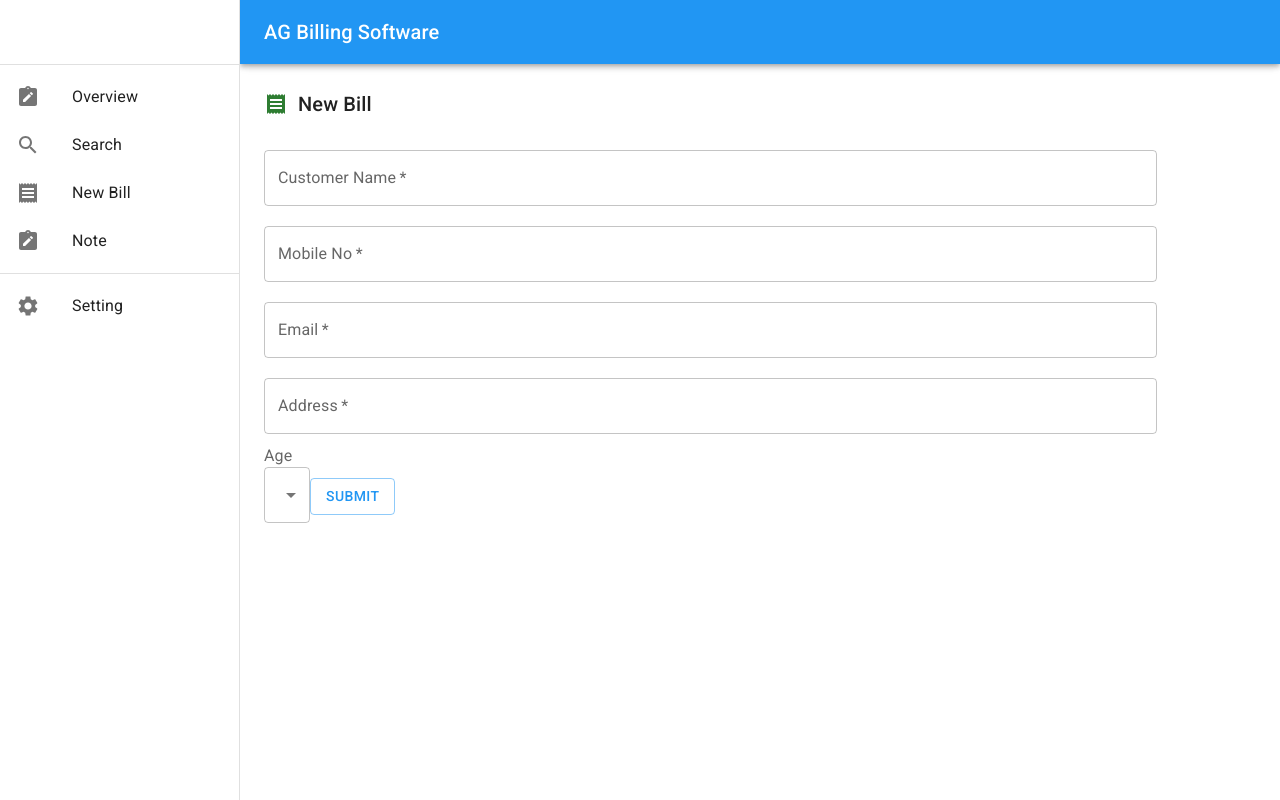
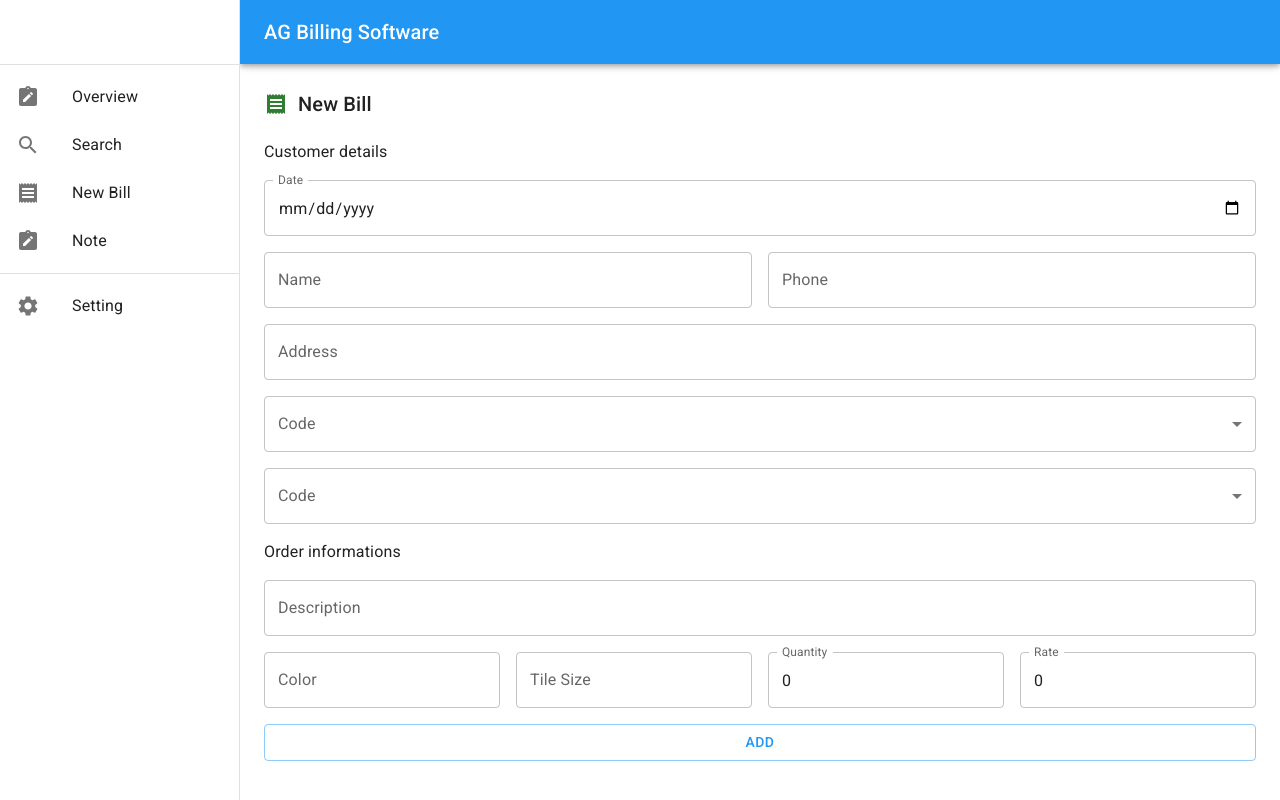
Before and after one commit to tanbiranjum/billing-management, a React (Create React App) app: page / in a window 1280 px wide. Built offline with nearby package versions, Linux system fonts and the light colour scheme.

Commit message:
field added and still refoctoring not initiated

```diff
--- /dev/null
+++ b/src/components/FormsUI/DateTimePicker/index.js
@@ -0,0 +1,26 @@
+import { TextField } from '@mui/material'
+import { useField } from 'formik'
+
+const DateTimePicker = ({ name, ...otherProps }) => {
+  const [field, meta] = useField(name)
+
+  const configDateTimePicker = {
+    ...field,
+    ...otherProps,
+    type: 'date',
+    variant: 'outlined',
+    fullWidth: true,
+    InputLabelProps: {
+      shrink: true,
+    },
+  }
+
+  if (meta && meta.touched && meta.error) {
+    configDateTimePicker.error = true
+    configDateTimePicker.helperText = meta.error
+  }
+
+  return <TextField {...configDateTimePicker}></TextField>
+}
+
+export default DateTimePicker
--- /dev/null
+++ b/src/components/FormsUI/Select/index.js
@@ -0,0 +1,35 @@
+import { MenuItem, TextField } from '@mui/material'
+import { useField, useFormikContext } from 'formik'
+
+const SelectWrapper = ({ name, options, ...otherProps }) => {
+  const { setFieldValue } = useFormikContext()
+  const [field, meta] = useField(name)
+
+  const handleChange = (event) => {
+    const { value } = event.target
+    setFieldValue(name, value)
+  }
+
+  const configSelect = {
+    ...field,
+    ...otherProps,
+    select: true,
+    variant: 'outlined',
+    fullWidth: true,
+    onchange: handleChange,
+  }
+
+  if (meta && meta.touched && meta.error) {
+    configSelect.error = true
+    configSelect.helperText = meta.error
+  }
+  return (
+    <TextField {...configSelect}>
+      <MenuItem value="8001">8001</MenuItem>
+      <MenuItem value="8002">8002</MenuItem>
+      <MenuItem value="8003">8003</MenuItem>
+    </TextField>
+  )
+}
+
+export default SelectWrapper
--- /dev/null
+++ b/src/components/FormsUI/TextField/index.js
@@ -0,0 +1,21 @@
+import { TextField } from '@mui/material'
+import { useField } from 'formik'
+
+const TextFieldWrapper = ({ name, ...otherProps }) => {
+  const [field, meta] = useField(name)
+  const configTextField = {
+    ...field,
+    ...otherProps,
+    fullWidth: true,
+    variant: 'outlined',
+  }
+
+  if (meta && meta.touched && meta.error) {
+    configTextField.error = true
+    configTextField.helperText = meta.error
+  }
+
+  return <TextField {...configTextField} />
+}
+
+export default TextFieldWrapper
--- a/src/pages/billForm.js
+++ b/src/pages/billForm.js
@@ -1,16 +1,31 @@
 import { useState } from 'react'
-import { Button, Grid, TextField, Typography } from '@mui/material'
-import DesktopDatePicker from '@mui/lab/DesktopDatePicker'
+import { Button, Grid, Typography } from '@mui/material'
 import ReceiptIcon from '@mui/icons-material/Receipt'
-import LocalizationProvider from '@mui/lab/LocalizationProvider'
-import DateAdapter from '@mui/lab/AdapterDateFns'
 import { makeStyles } from '@mui/styles'
 
-import OutlinedInput from '@mui/material/OutlinedInput'
-import InputLabel from '@mui/material/InputLabel'
-import MenuItem from '@mui/material/MenuItem'
-import Select from '@mui/material/Select'
-import { useTheme } from '@mui/material/styles'
+import TextFieldWrapper from '../components/FormsUI/TextField'
+import SelectWrapper from '../components/FormsUI/Select'
+import DateTimePicker from '../components/FormsUI/DateTimePicker'
+
+import { Formik, Form } from 'formik'
+import * as Yup from 'yup'
+
+const INITIAL_FORM_STATE = {
+  name: '',
+  phone: '',
+  address: '',
+  date: '',
+  code: '',
+  marketingOfficer: '',
+  description: '',
+  color: '',
+  quantity: 0,
+  tileSize: '',
+  rate: 0,
+  price: 0,
+}
+
+const FORM_VALIDATION = Yup.object().shape({})
 
 const useStyles = makeStyles(() => ({
   textField: {
@@ -24,118 +39,82 @@ const useStyles = makeStyles(() => ({
 }))
 
 const BillForm = () => {
-  const [value, setValue] = useState(new Date('2021-08-18T21:11:54'))
-  const [age, setAge] = useState([])
+  const [productDetails, setProductDetails] = useState([
+    { color: '', tileSize: '', quantity: 0, rate: 0 },
+  ])
   const classes = useStyles()
-  const [customerName, setCustomerName] = useState('')
-  const [customerNumber, setCustomerNumber] = useState('')
-  const [customerAddress, setCustomerAddress] = useState('')
-  const [email, setEmail] = useState('')
-  const [emailError, setEmailEror] = useState(false)
-  const [customerNameError, setCustomerNameError] = useState('')
-  const [customerNumberError, setCustomerNumberError] = useState('')
-  const [customerAddressError, setCustomerAddressError] = useState('')
 
-  const handleFormSubmit = (e) => {
-    e.preventDefault()
-    setEmailEror(false)
-    if (email === '') {
-      setEmailEror(true)
-      return
-    }
-  }
-
-  function getStyles(name, personName, theme) {
-    return {
-      fontWeight:
-        personName.indexOf(name) === -1 ? theme.typography.fontWeightRegular : theme.typography.fontWeightMedium,
-    }
-  }
-
-  const handleChange = (newValue) => {
-    setValue(newValue)
-  }
-
-  const handleCodeChange = (event) => {
-    setAge(event.target.value)
-  }
   return (
     <Grid container direction="column">
-      <Grid item container alignItems="center" columnGap="10px" marginBottom="20px">
+      <Grid
+        item
+        container
+        alignItems="center"
+        columnGap="10px"
+        marginBottom="20px"
+      >
         <ReceiptIcon color="success" />
         <Typography variant="h6">New Bill</Typography>
-        <LocalizationProvider dateAdapter={DateAdapter}>
-          <DesktopDatePicker
-            label="Date desktop"
-            inputFormat="MM/dd/yyyy"
-            value={value}
-            onChange={handleChange}
-            renderInput={(params) => <TextField {...params} />}
-          />
-        </LocalizationProvider>
       </Grid>
       <Grid container item>
-        <form className={classes.formElement} noValidate autoComplete={false} onSubmit={handleFormSubmit}>
-          <TextField
-            fullWidth
-            className={classes.textField}
-            onChange={(e) => setCustomerName(e.target.value)}
-            variant="outlined"
-            label="Customer Name"
-            type="text"
-            required={true}
-            error={customerNameError}
-          />
-          <TextField
-            fullWidth
-            className={classes.textField}
-            onChange={(e) => setCustomerNumber(e.target.value)}
-            variant="outlined"
-            label="Mobile No"
-            type="number"
-            required={true}
-            error={customerNumberError}
-          />
-          <TextField
-            fullWidth
-            className={classes.textField}
-            onChange={(e) => setEmail(e.target.value)}
-            variant="outlined"
-            label="Email"
-            type="email"
-            required={true}
-            error={emailError}
-          />
-          <TextField
-            fullWidth
-            className={classes.textField}
-            onChange={(e) => setCustomerAddress(e.target.value)}
-            variant="outlined"
-            label="Address"
-            multiline
-            maxRows={4}
-            type="text"
-            required={true}
-            error={customerAddressError}
-          />
-          <InputLabel id="demo-simple-select-label" color="primary">
-            Age
-          </InputLabel>
-          <Select
-            labelId="demo-simple-select-label"
-            id="demo-simple-select"
-            value={age}
-            label="Age"
-            onChange={handleCodeChange}
-          >
-            <MenuItem value={10}>Ten</MenuItem>
-            <MenuItem value={20}>Twenty</MenuItem>
-            <MenuItem value={30}>Thirty</MenuItem>
-          </Select>
-          <Button type="submit" variant="outlined">
-            Submit
-          </Button>
-        </form>
+        <Formik
+          initialValues={{ ...INITIAL_FORM_STATE }}
+          validationSchema={FORM_VALIDATION}
+          onSubmit={(value) => {
+            console.log(value)
+          }}
+        >
+          <Form className={classes.formElement}>
+            <Grid item container spacing={2}>
+              <Grid item xs={12}>
+                <Typography>Customer details</Typography>
+              </Grid>
+              <Grid item xs={12}>
+                <DateTimePicker name="date" label="Date" />
+              </Grid>
+              <Grid item xs={6}>
+                <TextFieldWrapper name="name" label="Name" />
+              </Grid>
+              <Grid item xs={6}>
+                <TextFieldWrapper name="phone" label="Phone" />
+              </Grid>
+              <Grid item xs={12}>
+                <TextFieldWrapper name="address" label="Address" />
+              </Grid>
+              <Grid item xs={12}>
+                <SelectWrapper name="code" label="Code" />
+              </Grid>
+              <Grid item xs={12}>
+                <SelectWrapper name="code" label="Code" />
+              </Grid>
+              <Grid item xs={12}>
+                <Typography>Order informations</Typography>
+              </Grid>
+              <Grid item xs={12}>
+                <TextFieldWrapper name="description" label="Description" />
+              </Grid>
+              <Grid item container xs={12} spacing={2}>
+                <Grid item xs={3}>
+                  <TextFieldWrapper name="color" label="Color" />
+                </Grid>
+                <Grid item xs={3}>
+                  <TextFieldWrapper name="tileSize" label="Tile Size" />
+                </Grid>
+                <Grid item xs={3}>
+                  <TextFieldWrapper name="quantity" label="Quantity" />
+                </Grid>
+                <Grid item xs={3}>
+                  <TextFieldWrapper name="rate" label="Rate" />
+                </Grid>
+                <Grid item xs={12}>
+                  <Button fullWidth variant="outlined">
+                    Add
+                  </Button>
+                </Grid>
+              </Grid>
+            </Grid>
+          </Form>
+        </Formik>
       </Grid>
     </Grid>
   )
```
